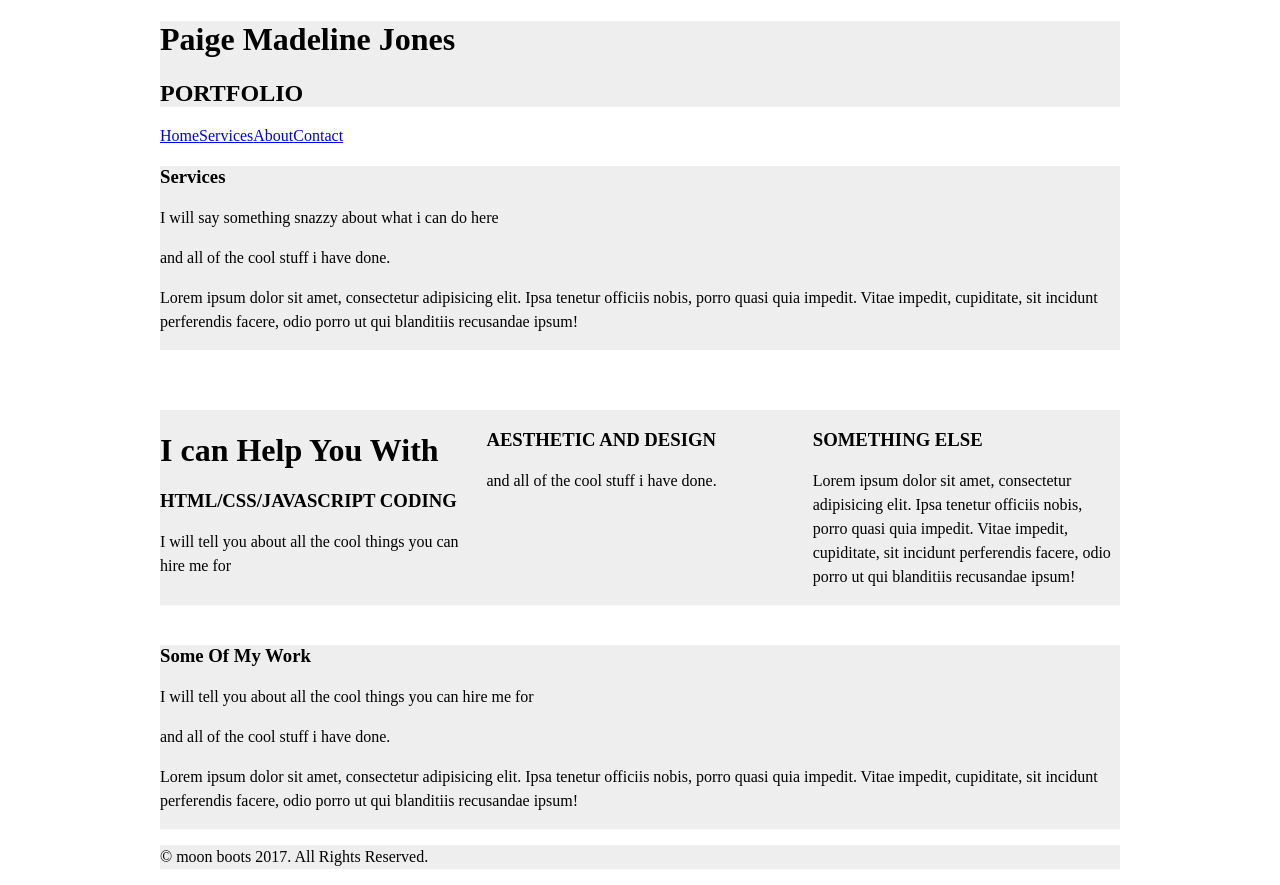
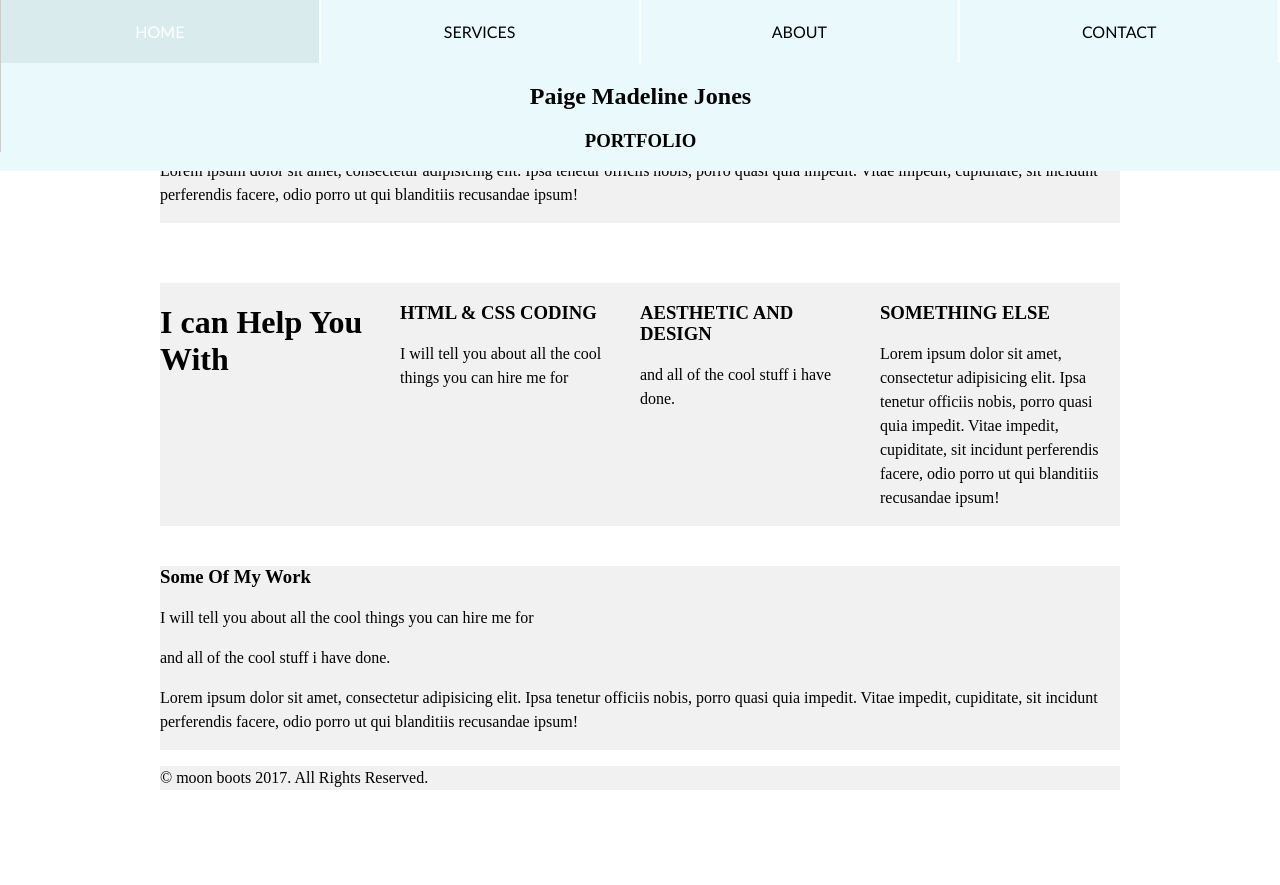
Before and after one commit to petitlapin86/portfolio, a plain HTML site: page services.html in a window 1280 px wide. After the commit the page ends 806 px from the top, so only its background shows below. Drawn offline with nearby package versions, Linux system fonts and the light colour scheme; a web font is replaced by a local one.

Commit message:
making changes to nav bar

```diff
--- a/css/style.css
+++ b/css/style.css
@@ -4,14 +4,38 @@
 /*above is the font im importing in for oh, hello.*/
 
 /*NAVBAR STYLING*/
-nav {
+#navbar {
   position: fixed;
   position: top: 0;
   width: 100%;
-  background: #fff;
-  z-index: 1;
+  background: #eaf9fb;
+  z-index: 2;
+  border-bottom: 1px solid: #ccc;
+  text-align: center;
 }
 
+#navbar nav {
+  border-left: 1px solid #ccc;
+}
+/*styling the navbar links*/
+#navbar nav a {
+  display: inline-block;
+  width: 25%;
+  margin: 0;
+  padding: 22px 0;
+  text-transform: uppercase;
+  color: black;
+  text-align: center;
+  border-right: 2px solid #fff;
+  text-decoration: none;
+  font: 1em "Trebuchet MS", Arial, sans-serif;
+}
+
+/*styling the selected navbar page you are clicked on*/
+#navbar nav a.selected {
+  background: #daebee;
+  color: white;
+}
 /*MEDIA STYLING*/
 /*this keeps them from getting larger than the confines of columns etc.*/
 img, video, audio {
@@ -48,8 +72,9 @@ p {
 .wrapper {
   width: 960px;
   margin: 0 auto;
-  background: #eee;
+  background: #f1f1f1;
 }
+
 * {
   -webkit-box-sizing: border-box;
   -moz-box-sizing: border-box;
@@ -61,10 +86,11 @@ section {
 }
 
 /*//COLUMNS//*/
-/* this one is 1/3 of the space */
+/* this one is 1/4 of the space */
 .col-1 {
   float: left;
-  width: 32%;
+  width: 23%;
+  background: #f1f1f1;
 }
 /* this one is 2/3 of the space */
 .col-2 {
@@ -74,6 +100,11 @@ section {
 /* this one is 3/3 of the space */
 .col-3 {
   background: #ccc;
+}
+
+/* not currently using but this creates a drop shadow to boxes */
+.shadow {
+  box-shadow: 0 3px 10px #333;
 }
 
 /* this is calling all items with
--- a/services.html
+++ b/services.html
@@ -17,15 +17,14 @@
 
 <body>
 
-  <header> <!--semantic elements-->
-  <div class ="wrapper">
-  <h1>Paige Madeline Jones</h1>
-  <h2>PORTFOLIO</h2>
-  <!--links here-->
-  <nav>
-  <a href="index.html">Home</a><a href="services.html">Services</a><a href="about.html">About</a><a href="contact.html">Contact</a>
-  </nav>
-  </div> <!--closes wrapper-->
+  <header>
+        <div id="navbar">
+            <nav>
+              <a class="selected" href="index.html">Home</a><a href="services.html">Services</a><a href="about.html">About</a><a href="contact.html">Contact</a>
+              <h2>Paige Madeline Jones</h2>
+              <h3>PORTFOLIO</h3>
+            </nav>
+      </div> <!--closes id navbar-->
   </header> <!--this is closing the header-->
 
           <section id="sell">
@@ -41,7 +40,9 @@
             <div class="wrapper clearfix">
           <div class="col-1 first">
               <h1>I can Help You With</h1>
-              <h3>HTML/CSS/JAVASCRIPT CODING</h3>
+            </div>
+            <div class="col-1">
+              <h3>HTML & CSS CODING</h3>
               <p>I will tell you about all the cool things you can hire me for</p>
           </div>
           <div class="col-1">
```
Also changed, not shown: about.html (+8 -9 lines), contact.html (+8 -9 lines), index.html (+9 -9 lines).
